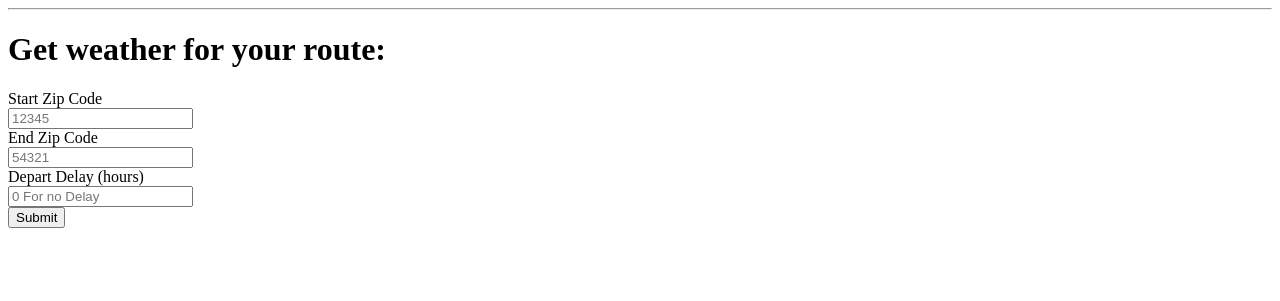
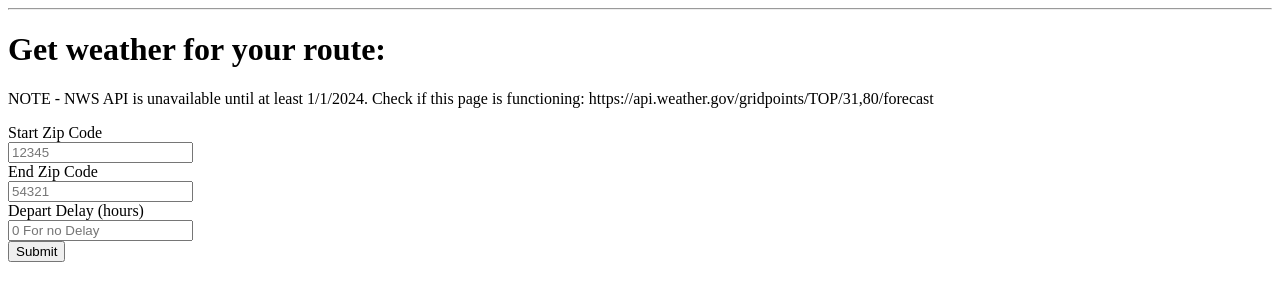
Before and after one commit to adeilertson/route_weather, a Flask app: page / in a window 1280 px wide. Shown: the part 63-364 px from the top of the page. Run offline with Flask 2, Linux system fonts and the light colour scheme.

Commit message:
Temp API Note
Temporary note on index page warning that the NWS API is down until at least 1/1/2024 19.87

```diff
--- a/templates/index.html
+++ b/templates/index.html
@@ -2,6 +2,7 @@
 
 {% block content %}
     <h1>{% block title %} Get weather for your route:{% endblock %}</h1>
+    <p>NOTE - NWS API is unavailable until at least 1/1/2024. Check if this page is functioning: https://api.weather.gov/gridpoints/TOP/31,80/forecast</p>
     <form method="post">
         <label for="start_zip">Start Zip Code</label>
         <br>
```
